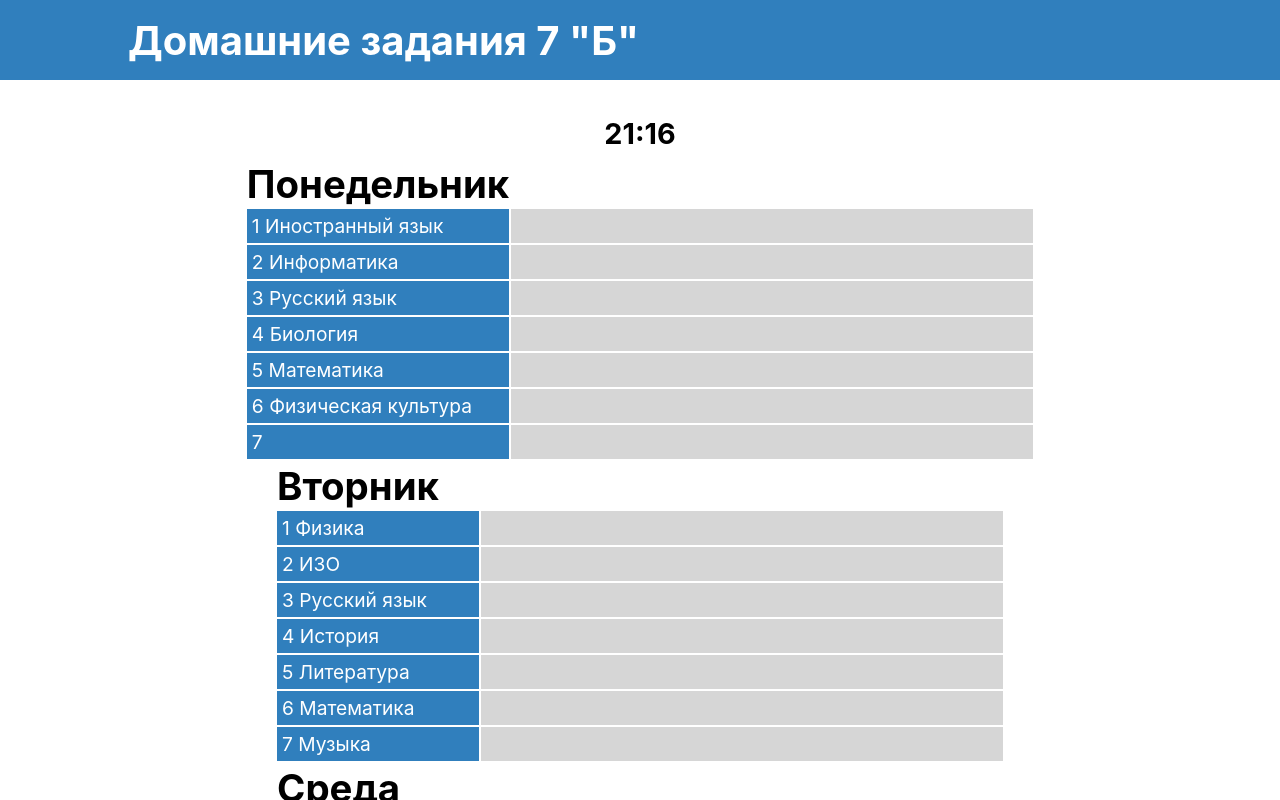
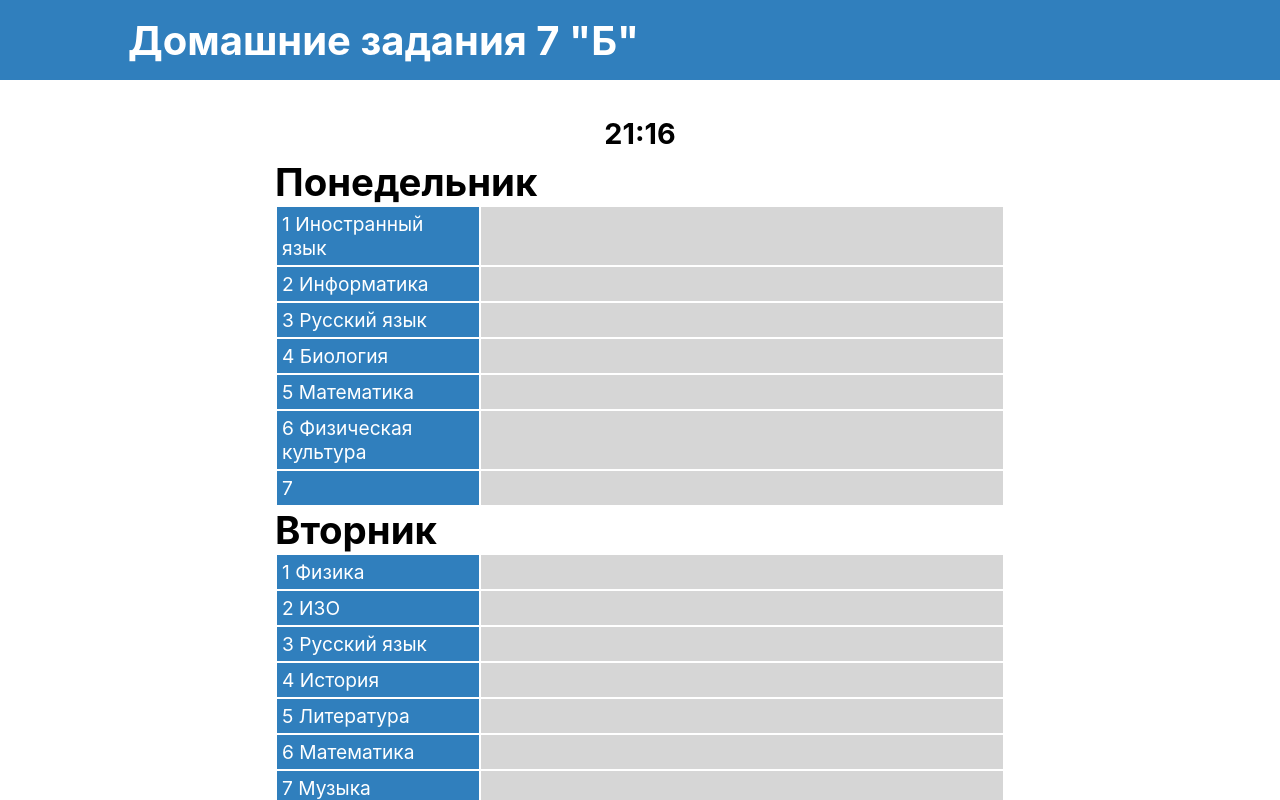
Before and after one commit to YgamiJS/HomeWork, a React (Vite) app: page / in a window 1280 px wide. Shown: the top 800 px of the page. Built offline with nearby package versions, Linux system fonts and the light colour scheme.

Commit message:
5 commit

```diff
--- a/src/App.module.scss
+++ b/src/App.module.scss
@@ -46,6 +46,7 @@ footer
     justify-content: center;
     table{
         border-spacing: 2.5px;
+        white-space: break-spaces;
     }
     h1{
         font-size: 2em;
@@ -64,7 +65,7 @@ footer
             color: white;
             width: 15vw;
             text-align: start;
-            word-break: break-all;
+            // word-break: break-all;
 
             &:first-letter{
                 text-transform: uppercase;
@@ -81,9 +82,7 @@ footer
         }
         td{
             background-color: $BgColorTable;
-            // border: 3px solid black;
             text-align: center;
             padding: 5px;
-            // border-radius: 1px;
         }
     }
--- a/src/Components/Content.jsx
+++ b/src/Components/Content.jsx
@@ -3,10 +3,9 @@ import styled from "../App.module.scss"
 
 export default function Content(props){
     return (
+        <div>
+            <h1>{props.props.day}</h1>
         <table>
-            <thead>
-                <h1>{props.props.day}</h1>
-            </thead>
                 {props.props.arrayLessons.map((lesson) =>
                  <tr>
                     <td className={styled.homeWorkName}>{props.props.arrayLessons.indexOf(lesson) + 1}{" "}{lesson.lessonInfo.name}</td>
@@ -14,5 +13,6 @@ export default function Content(props){
                 </tr>
                 )}
         </table>
+        </div>
     )
 }
```
